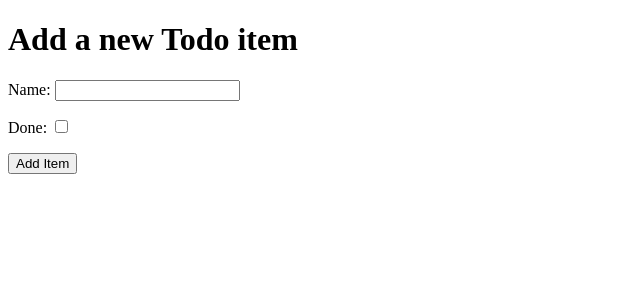
After one commit to Natalitta/hello-django, a Django app: page /add in a window 1280 px wide. The commit adds this page. Shown: the top 300 px of the page, without its empty margins (0-640 px from the left). Run offline with Django 3.2, Linux system fonts and the light colour scheme.

Commit message:
Add new item addition page and form

```diff
--- a/django_todo/urls.py
+++ b/django_todo/urls.py
@@ -15,9 +15,10 @@ Including another URLconf
 """
 from django.contrib import admin
 from django.urls import path
-from todo.views import get_todo_list
+from todo.views import get_todo_list, add_item
 
 urlpatterns = [
     path('admin/', admin.site.urls),
     path('', get_todo_list, name='get_todo_list'),
+    path('add', add_item, name='add'),
 ]
--- /dev/null
+++ b/todo/templates/todo/add_item.html
@@ -0,0 +1,35 @@
+<!DOCTYPE html>
+<html lang="en">
+
+<head>
+    <meta charset="UTF-8">
+    <meta http-equiv="X-UA-Compatible" content="IE=edge">
+    <meta name="viewport" content="width=device-width, initial-scale=1.0">
+    <title>Document</title>
+</head>
+
+<body>
+    <h1>Add a new Todo item</h1>
+    <form method="POST" action="add">
+        {% csrf_token %}
+        <div>
+            <p>
+                <label for="id_name">Name: </label>
+                <input type="text" id="id_name" name="item_name">
+            </p>
+        </div>
+        <div>
+            <p>
+                <label for="id_done">Done: </label>
+                <input type="checkbox" id="id_done" name="done">
+            </p>
+        </div>
+        <div>
+            <p>
+                <button type="submit">Add Item</button>
+            </p>
+        </div>
+    </form>
+</body>
+
+</html>
--- a/todo/templates/todo/todo_list.html
+++ b/todo/templates/todo/todo_list.html
@@ -24,6 +24,7 @@
                 <td>You have nothing to do</td>
             </tr>
         {% endfor %}
+    </table>
+    <a href="/add">Add an Item</a>
 </body>
-
 </html>
--- a/todo/views.py
+++ b/todo/views.py
@@ -1,4 +1,4 @@
-from django.shortcuts import render
+from django.shortcuts import render, redirect
 from .models import Item
 
 
@@ -9,3 +9,13 @@ def get_todo_list(request):
         'items': items
     }
     return render(request, 'todo/todo_list.html', context)
+
+
+def add_item(request):
+    if request.method == 'POST':
+        name = request.POST.get('item_name')
+        done = 'done' in request.POST
+        Item.objects.create(name=name, done=done)
+
+        return redirect('get_todo_list')
+    return render(request, 'todo/add_item.html')
```
Also changed, not shown: db.sqlite3. Lines whose indentation alone changed are shown as unchanged.
